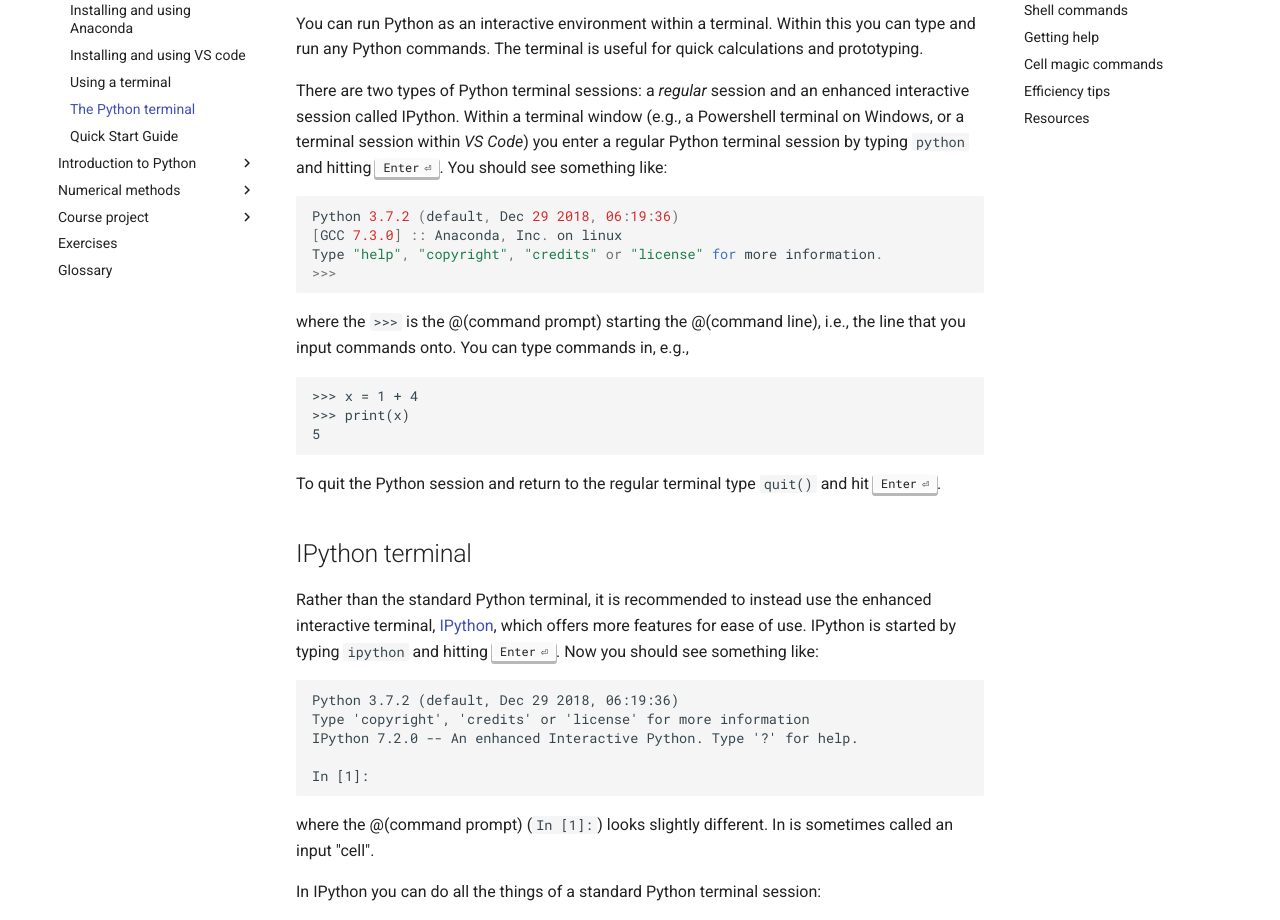
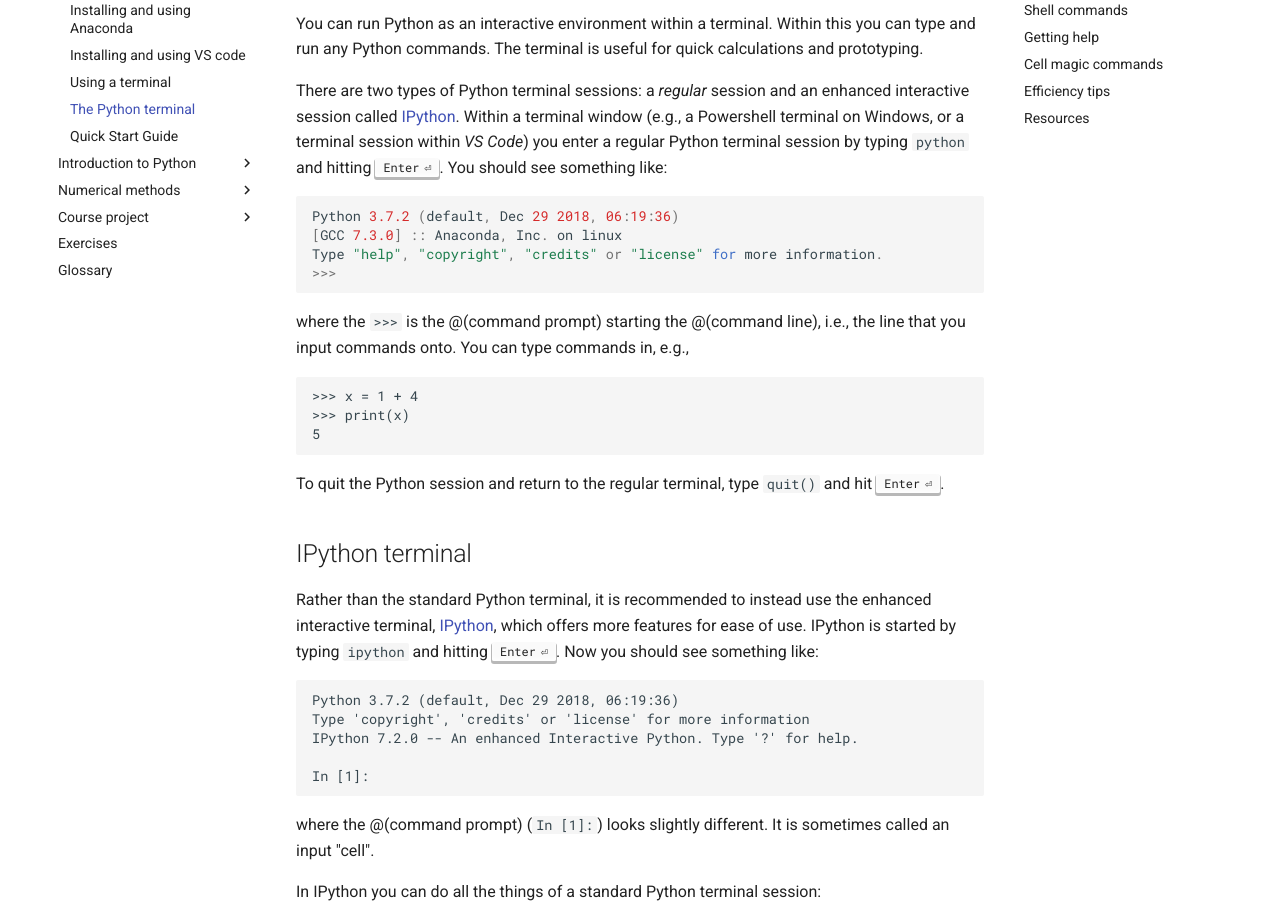
Before and after one commit to ndd21/PHYS281, an MkDocs documentation site: the page built from docs/demo-python-terminal.md, in a window 1280 px wide and 1400 px high, scrolled down 370 px. Shown: the part 179-1099 px from the top of the window. Built offline with MkDocs 1.6.1 and Material for MkDocs 9.7.7, drawn with Linux system fonts in a browser that asks for light colours; some of the changed text lies outside the part shown.

````diff
--- a/docs/demo-python-terminal.md
+++ b/docs/demo-python-terminal.md
@@ -8,9 +8,9 @@ You can run Python as an interactive environment within a terminal. Within this
 any Python commands. The terminal is useful for quick calculations and prototyping.
 
 There are two types of Python terminal sessions: a *regular* session and an enhanced interactive
-session called IPython. Within a terminal window (e.g., a Powershell terminal on Windows, or a
-terminal session within _VS Code_) you enter a regular Python terminal session by typing `python`
-and hitting ++return++. You should see something like:
+session called [IPython](https://ipython.org/). Within a terminal window (e.g., a Powershell
+terminal on Windows, or a terminal session within _VS Code_) you enter a regular Python terminal
+session by typing `python` and hitting ++return++. You should see something like:
 
 ```python
 Python 3.7.2 (default, Dec 29 2018, 06:19:36)
@@ -28,7 +28,7 @@ commands onto. You can type commands in, e.g.,
 5
 ```
 
-To quit the Python session and return to the regular terminal type `quit()` and hit ++return++.
+To quit the Python session and return to the regular terminal, type `quit()` and hit ++return++.
 
 ## IPython terminal
 
@@ -44,7 +44,7 @@ IPython 7.2.0 -- An enhanced Interactive Python. Type '?' for help.
 In [1]:
 ```
 
-where the @(command prompt) (`In [1]:`) looks slightly different. In is sometimes called an input
+where the @(command prompt) (`In [1]:`) looks slightly different. It is sometimes called an input
 "cell".
 
 In IPython you can do all the things of a standard Python terminal session:
@@ -76,16 +76,16 @@ In [3]: print(x)
 8
 ```
 
-It is not recommended to store and use variables this way though!
+It is _not_ recommended to store and use variables this way though!
 
 ## Python as a calculator
 
 You can use the Python terminal as a calculator using standard arithmetic @(operators):
 
- * `+` - add to numbers
- * `-` - subtract two numbers
- * `*` - multiply two numbers
- * `/` - divide two numbers
+ * `+` : add to numbers
+ * `-` : subtract two numbers
+ * `*` : multiply two numbers
+ * `/` : divide two numbers
 
 ```python
 a = 1 + 8
@@ -127,8 +127,8 @@ print(b)
 
 A couple of other useful operators are:
 
- * `**` - raise to the power
- * `%` - the remainder after division
+ * `**` : raise to the power
+ * `%` : the remainder after division
 
 ```python
 a = 2 ** 4
````
Also changed, not shown: other parts of docs/demo-python-terminal.md (+3 -3 lines).
